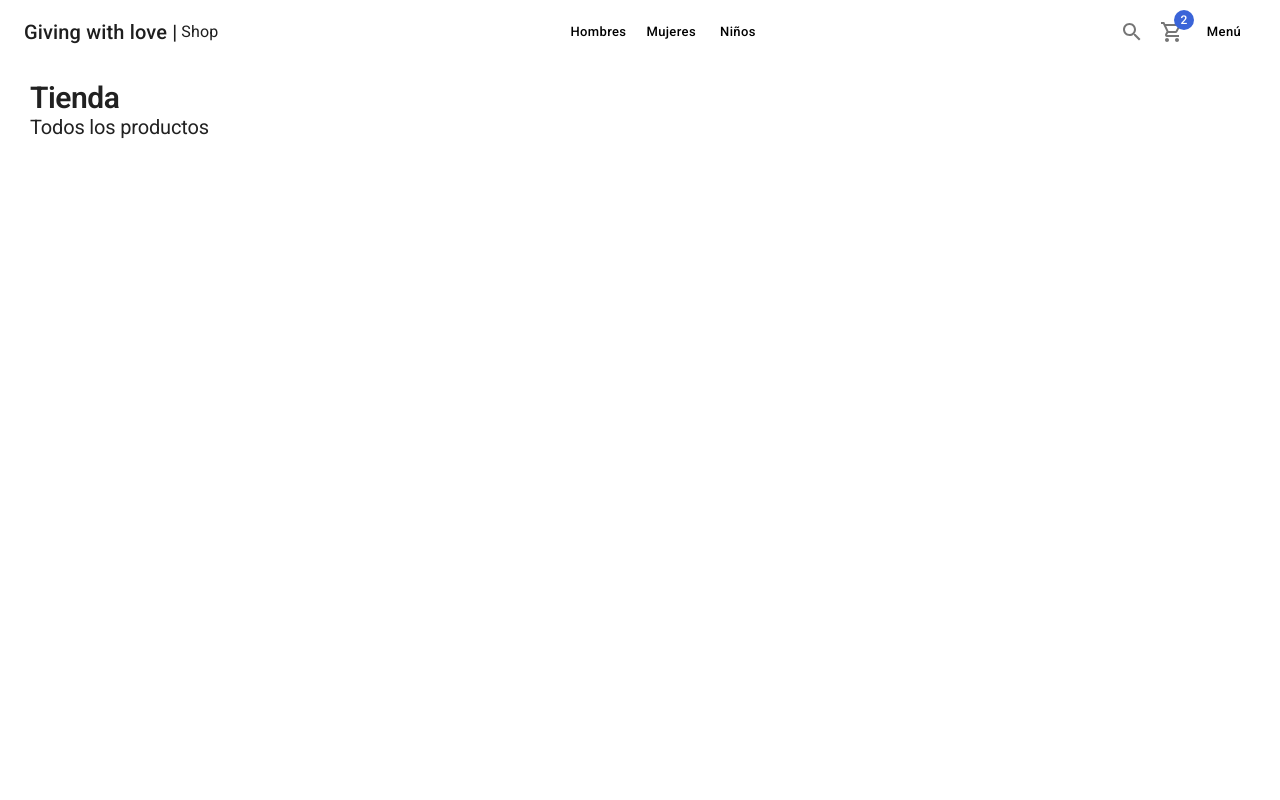
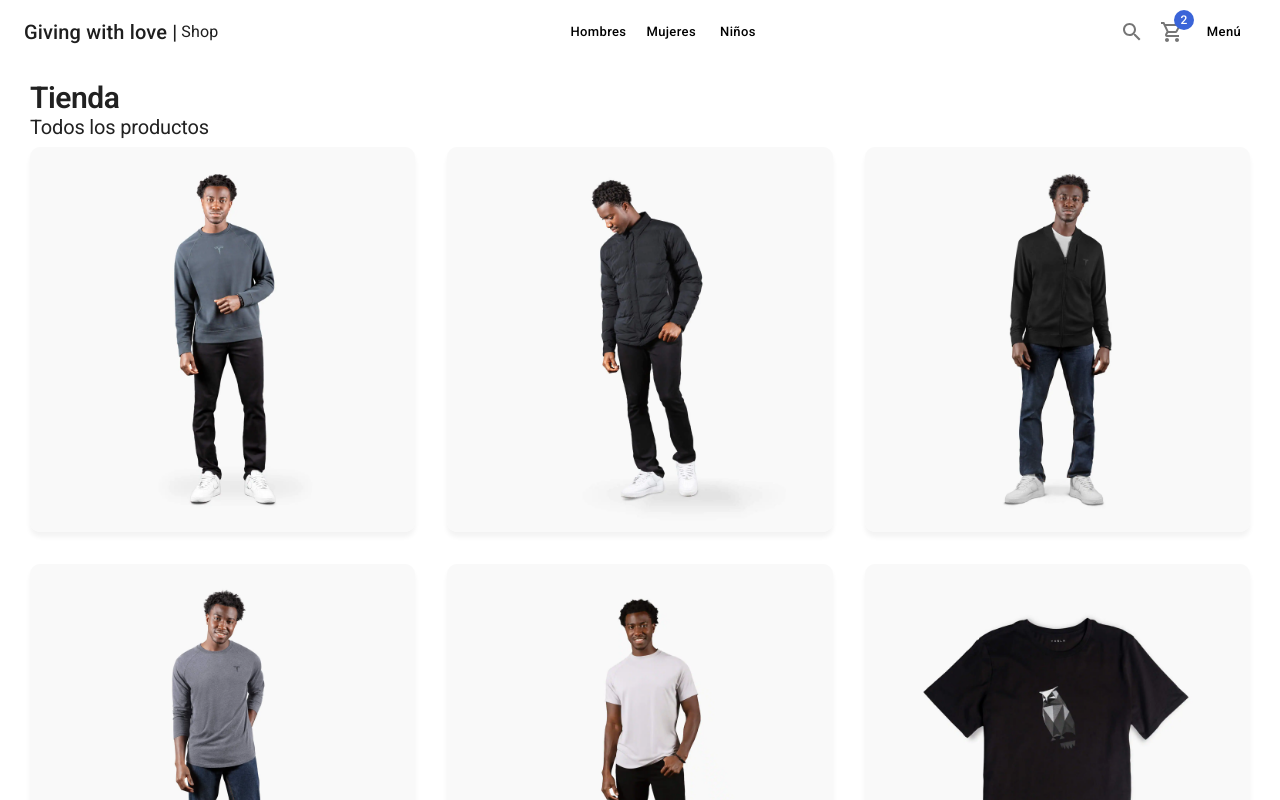
Before and after one commit to Santiago1023/giving-with-love, a Next.js app: page / in a window 1280 px wide. Shown: the top 800 px of the page. Built offline with nearby package versions, Linux system fonts and the light colour scheme.

Commit message:
It add the HomePage temporal

```diff
--- a/components/layouts/ShopLayout.tsx
+++ b/components/layouts/ShopLayout.tsx
@@ -1,5 +1,4 @@
 
-import { Description } from '@mui/icons-material';
 import Head from 'next/head'
 import React, { FC, PropsWithChildren } from 'react'
 import Navbar from '../ui/Navbar';
--- a/pages/index.tsx
+++ b/pages/index.tsx
@@ -1,6 +1,7 @@
 import { NextPage } from 'next'
 import ShopLayout from '@/components/layouts/ShopLayout'
-import { Typography } from '@mui/material'
+import { Card, CardActionArea, CardMedia, Grid, Typography } from '@mui/material'
+import { initialData } from '@/database/products'
 
 
 const Home: NextPage = () => {
@@ -8,6 +9,25 @@
     <ShopLayout title={'Giving-with-love-shop - Home'} pageDescription={'Encuentra lo mejor para regalar'}>
       <Typography variant='h1' component='h1'>Tienda</Typography>
       <Typography variant='h2' sx={{mb:1}}>Todos los productos</Typography>
+
+      <Grid container spacing={4}>
+        {
+          initialData.products.map(product => (
+            <Grid item xs={6} sm={4} key={product.slug}>
+              <Card>
+                <CardActionArea>
+                  <CardMedia
+                    component='img'
+                    image={`products/${product.images[0]}`}
+                    alt={product.title}
+                  />
+                </CardActionArea>
+              </Card>
+            </Grid>
+          ))
+
+        }
+      </Grid>
     </ShopLayout>
   )
 }
```
Also changed, not shown: pages/404.tsx (added, +15 -0 lines).
